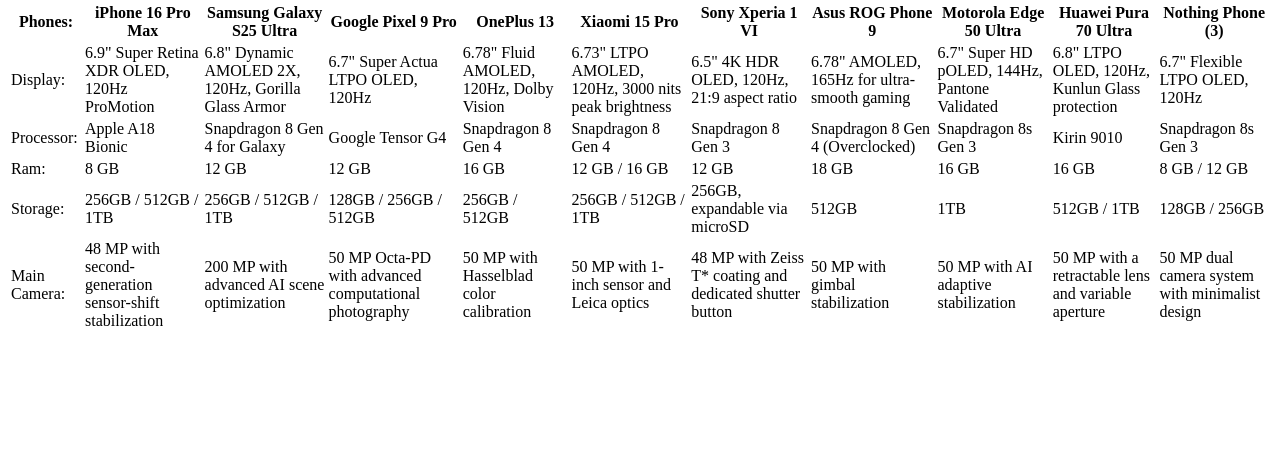
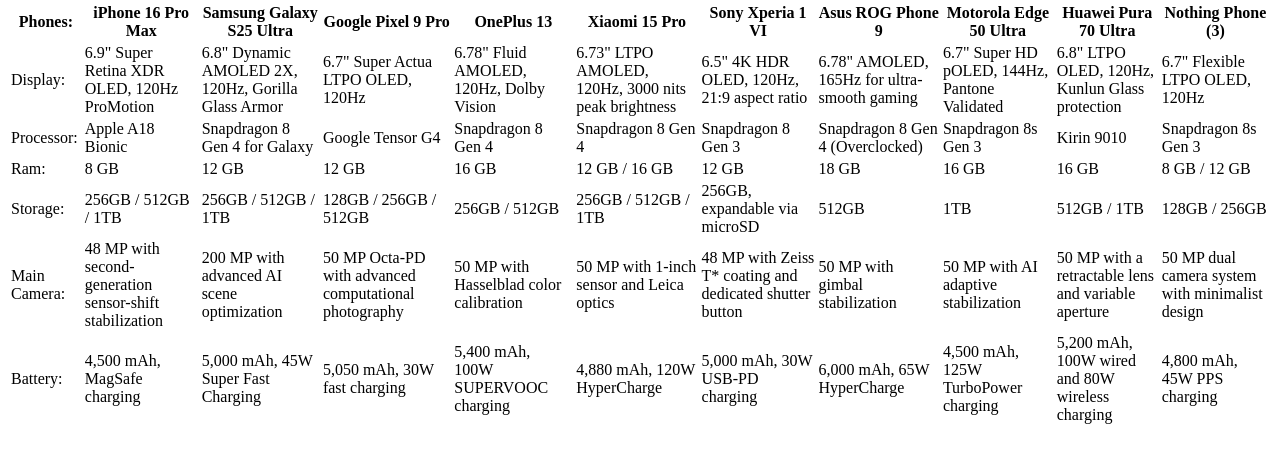
Before and after one commit to AlexanderRobinJonsson/tablesProject, a plain HTML site: page index.html in a window 1280 px wide. Shown: the part 79-542 px from the top of the page. Drawn offline with Linux system fonts and the light colour scheme.

Commit message:
Add battery information to index.html

```diff
--- a/index.html
+++ b/index.html
@@ -94,6 +94,19 @@
                 <td>50 MP with a retractable lens and variable aperture</td>
                 <td>50 MP dual camera system with minimalist design</td>
             </tr>
+            <tr>
+                <td>Battery:</td>
+                <td>4,500 mAh, MagSafe charging</td>
+                <td>5,000 mAh, 45W Super Fast Charging</td>
+                <td>5,050 mAh, 30W fast charging</td>
+                <td>5,400 mAh, 100W SUPERVOOC charging</td>
+                <td>4,880 mAh, 120W HyperCharge</td>
+                <td>5,000 mAh, 30W USB-PD charging</td>
+                <td>6,000 mAh, 65W HyperCharge</td>
+                <td>4,500 mAh, 125W TurboPower charging</td>
+                <td>5,200 mAh, 100W wired and 80W wireless charging</td>
+                <td>4,800 mAh, 45W PPS charging</td>
+            </tr>
         </tbody>
     </table>
 </body>
```
